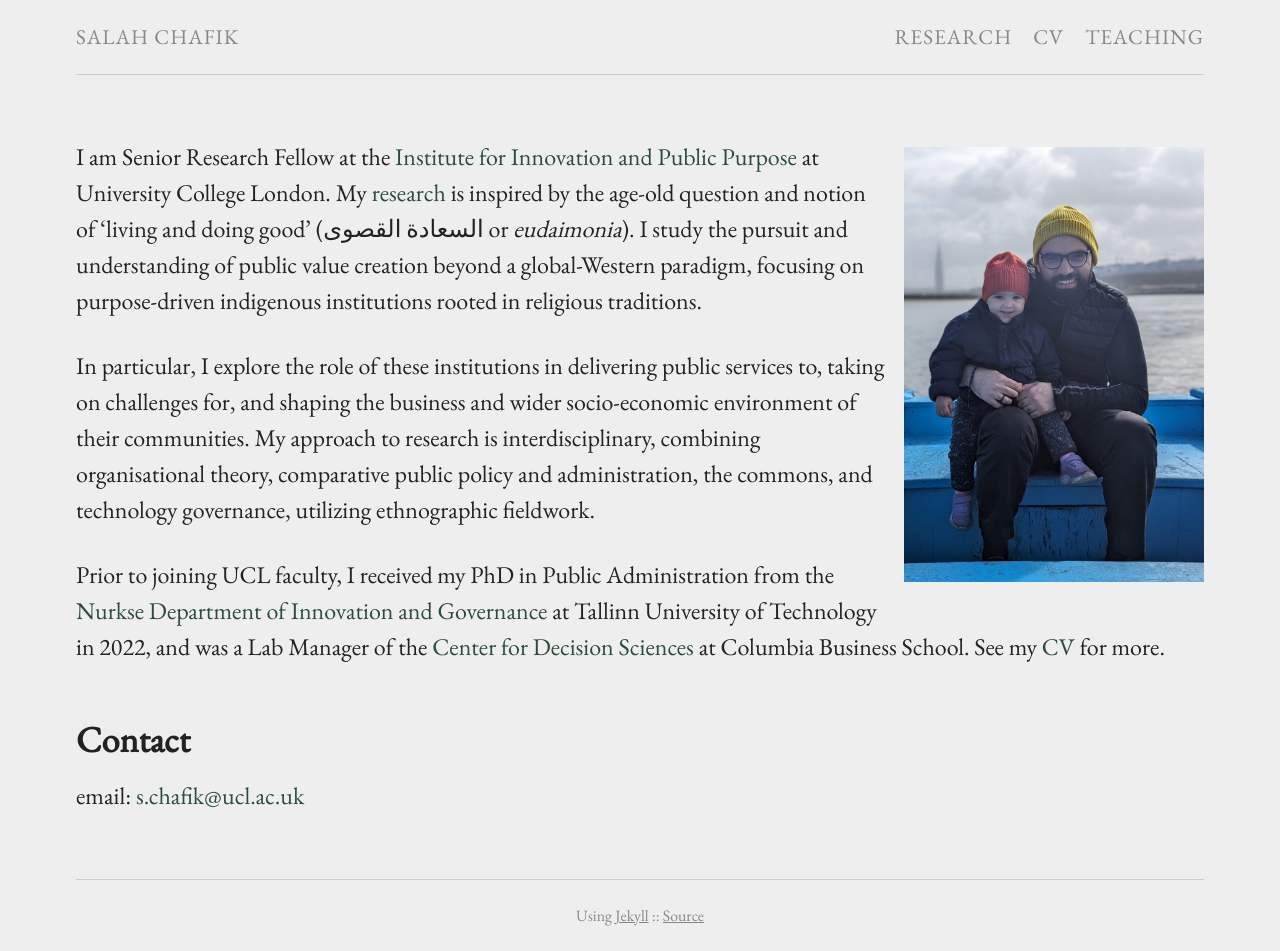
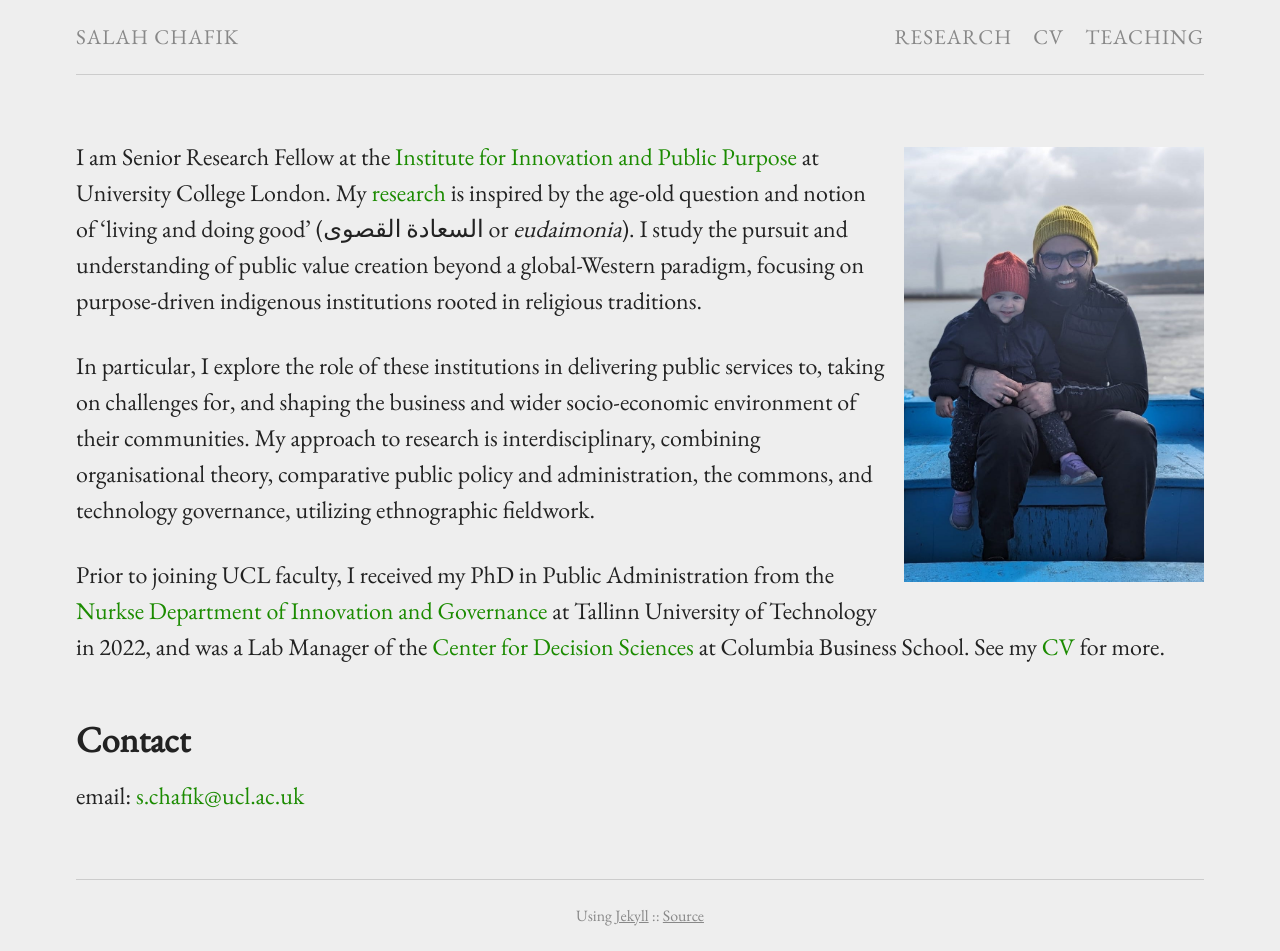
Before and after one commit to schafik/schafik.github.io, a Jekyll site: the page built from index.md, in a window 1280 px wide. Built offline with Jekyll 4.4.1, drawn with Linux system fonts in a browser that asks for light colours; comment, search, counter and statistics services are not loaded.

Commit message:
Update main.scss

```diff
--- a/css/main.scss
+++ b/css/main.scss
@@ -18,7 +18,7 @@ $grey-vdark: #222;
 $blue:       #0091ed;
 $orange:     #ca6c18;
 $red:        #b01c2e;
-$green:      #2C4C3B;
+$green:      #1B8B00;
 
 $background:        $grey-vlight;
 $dark-background:   darken($background, 5%);
```
